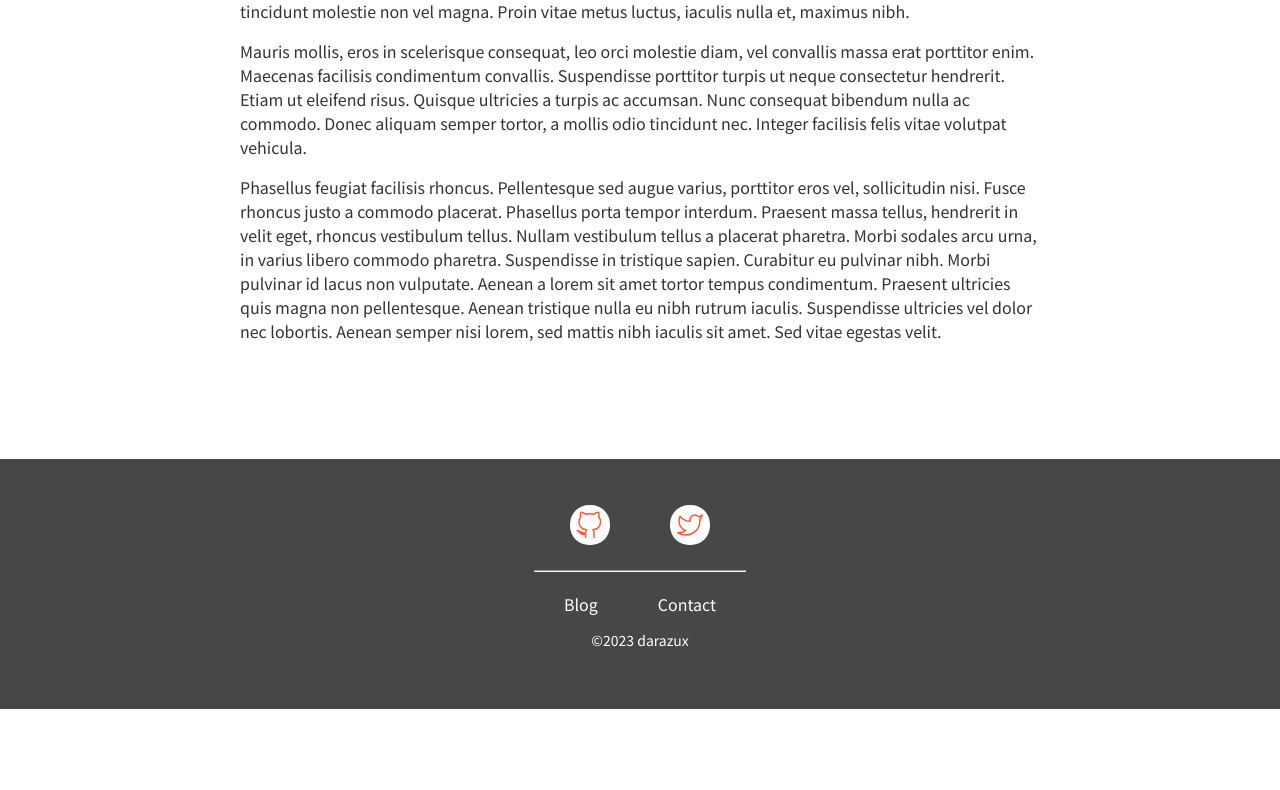
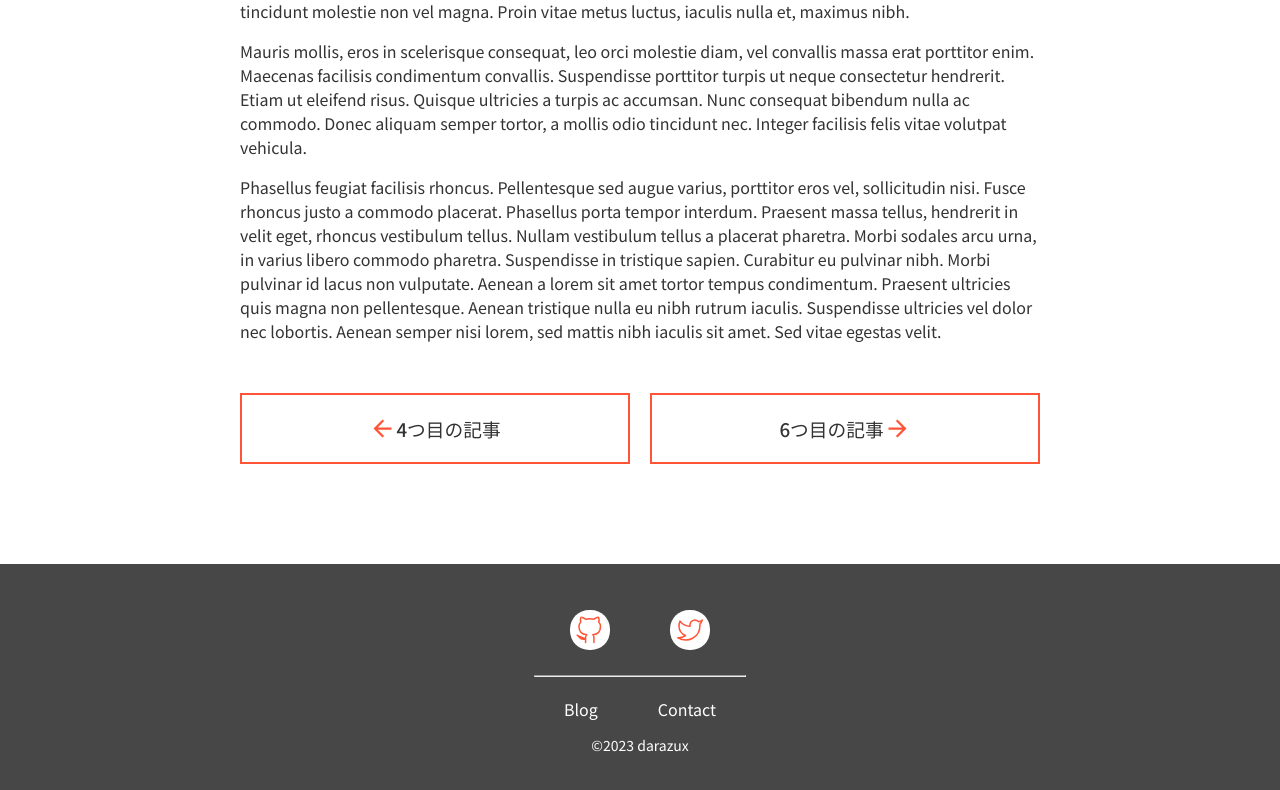
Before and after one commit to darazux/next-blog, a Next.js app: page /blog/fifth-blog in a window 1280 px wide. Shown: the part 1376-2166 px from the top of the page. Before the commit the page ends 2085 px from the top, so only its background shows below. Built offline with nearby package versions, Linux system fonts and the light colour scheme.

Commit message:
* add prevNext.js for page control in singlePage.

```diff
--- a/app/blog/[slug]/page.js
+++ b/app/blog/[slug]/page.js
@@ -3,9 +3,17 @@
 import ReactMarkdown from 'react-markdown';
 import Image from 'next/image';
 import { getAllBlogs, getSingleBlog } from '@/app/utils/mdQueries';
+import PrevNext from '@/app/components/prevNext';
 
 const SingleBlog = async (props) => {
   const { singleDocument } = await getSingleBlog(props);
+  const { blogs } = await getAllBlogs();
+  const pagePrev = blogs.filter(
+    (blog) => blog.frontmatter.id === singleDocument.data.id - 1,
+  );
+  const pageNext = blogs.filter(
+    (blog) => blog.frontmatter.id === singleDocument.data.id + 1,
+  );
   return (
     <>
       <div className="img-container">
@@ -24,6 +32,7 @@
           <p>{singleDocument.data.date}</p>
           <ReactMarkdown>{singleDocument.content}</ReactMarkdown>
         </div>
+        <PrevNext prev={pagePrev} next={pageNext} />
       </div>
     </>
   );
--- /dev/null
+++ b/app/components/prevNext.js
@@ -0,0 +1,24 @@
+// app/components/prevNext.js
+
+const { default: Link } = require('next/link');
+
+const PrevNext = (props) => {
+  return (
+    <div className="pnWrapper">
+      {0 < props.prev.length && (
+        <Link href={`/blog/${props.prev[0].slug}`}>
+          <img src="/images/arrow-left.svg" alt="arrow-left" />
+          <h3>{props.prev[0].frontmatter.title}</h3>
+        </Link>
+      )}
+      {0 < props.next.length && (
+        <Link href={`/blog/${props.next[0].slug}`}>
+          <h3>{props.next[0].frontmatter.title}</h3>
+          <img src="/images/arrow-right.svg" alt="arrow-right" />
+        </Link>
+      )}
+    </div>
+  );
+};
+
+export default PrevNext;
```
